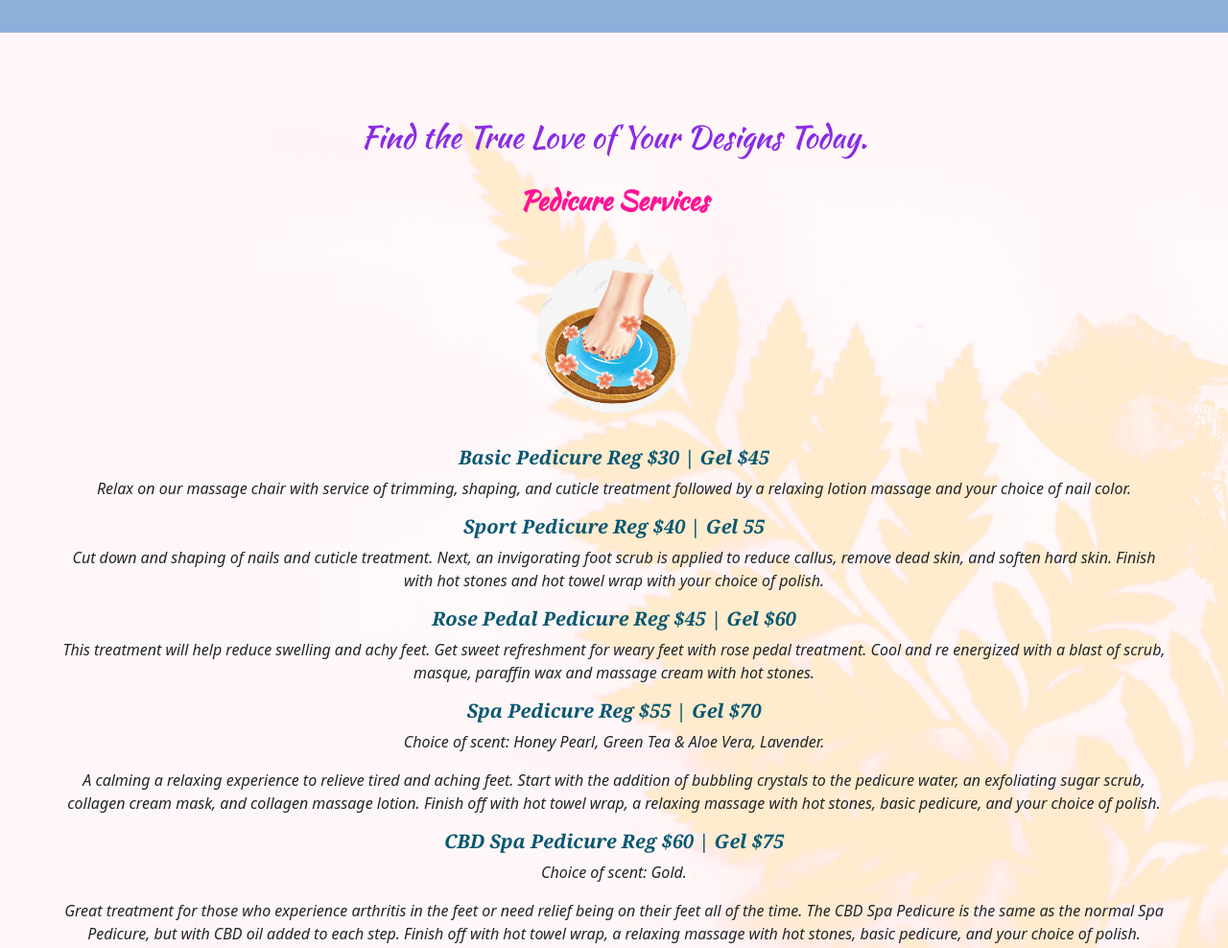
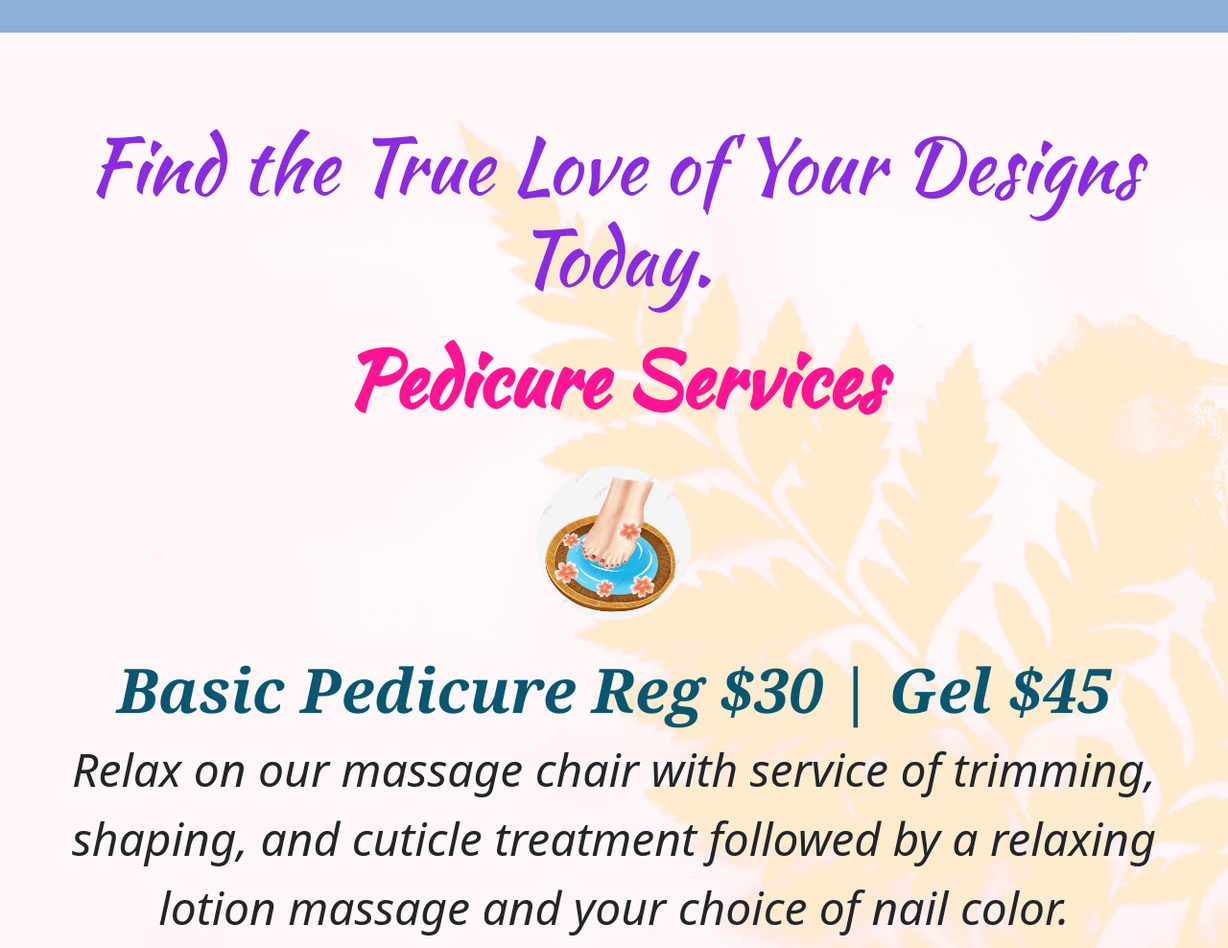
Before and after one commit to nodochau/nodochau.github.io, a plain HTML site: page index.html in a window 1280 px wide. Shown: the part 520-1508 px from the top of the page at 96% size. Drawn offline with nearby package versions, Linux system fonts and the light colour scheme.

Commit message:
change font size

```diff
--- a/css/styles.css
+++ b/css/styles.css
@@ -5,9 +5,11 @@ h1, h2, h3, h4{
 h3{
   color:deeppink;
   font-weight: 600;
+  font-size: 5rem;
 }
 h5{
   color: rgb(8, 87, 113);
+  font-size: 4rem;
   font-family: Georgia, 'Times New Roman', Times, serif;
   font-style: italic;
   font-weight: 700;
@@ -17,6 +19,7 @@ h6 {
   font-style: italic;
 }
 p{
+  font-size: 3rem;
   font-style: italic;
   font-weight:500;
 }
--- a/index.html
+++ b/index.html
@@ -191,7 +191,7 @@
     <div class="price-area">
     <!-- PEDICURE SERVICES Section -->
 
-    <h2 class="price-description">Find the True Love of Your Designs Today.</h2>
+    <h2 class="price-description" style="font-size: 5rem;">Find the True Love of Your Designs Today.</h2>
     <h3>Pedicure Services</h3><img class="pricing-img" src="images/pedi.jpg" alt="">
     <h5>Basic Pedicure Reg $30 | Gel $45</h5>
       <p>
@@ -206,11 +206,11 @@
         soften hard skin. Finish with hot stones and hot towel wrap with your
         choice of polish.
       </p>
-    <h5>Rose Pedal Pedicure Reg $45 | Gel $60</h5>
+    <h5>Rose Pedal Pedicure Reg $50 | Gel $65</h5>
     <p>
       This treatment will help reduce swelling and achy feet. Get sweet
       refreshment for weary feet with rose pedal
-      treatment. Cool and re energized with a blast of scrub, masque, paraffin
+      treatment. Cool and re-energized with a blast of scrub, masque, paraffin
       wax and massage cream with hot stones.
     </p>
     <h5>Spa Pedicure Reg $55 | Gel $70</h5>
```
